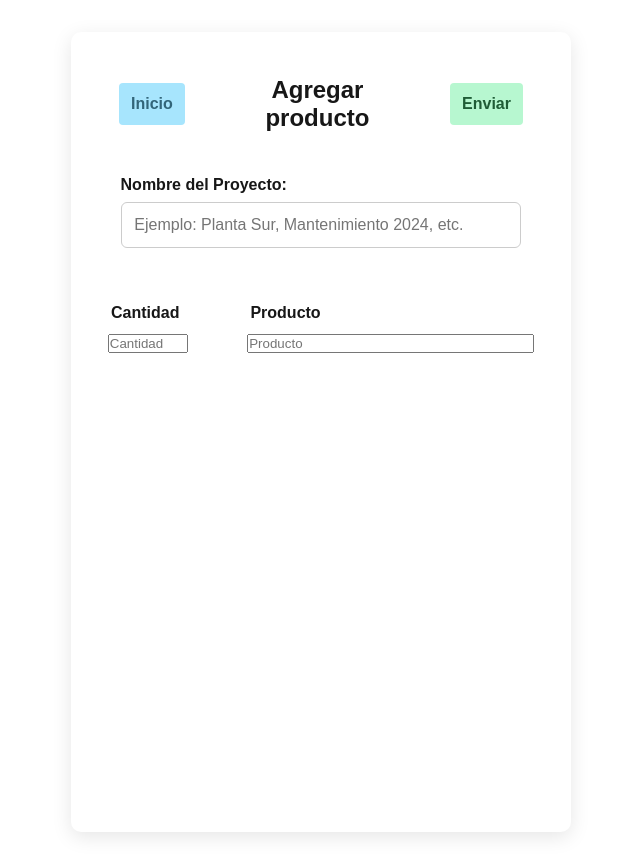
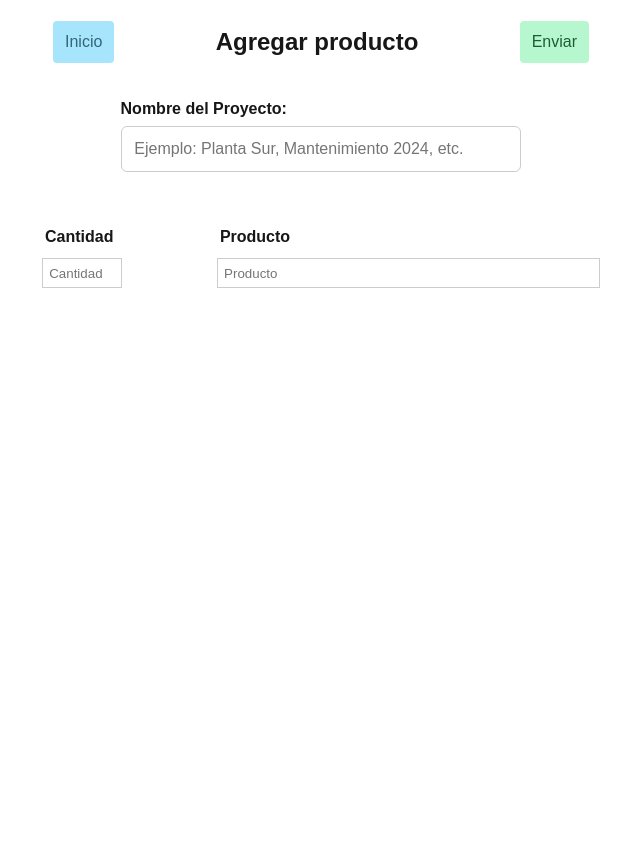
Before and after one commit to Bronocs/agua-mundo-definitivo, a Next.js app: page /agregar in a window 1280 px wide. Shown: the whole page, without its empty margins (319-959 px from the left). After the commit the page ends 800 px from the top, so only its background shows below. Built offline with nearby package versions, Linux system fonts and the light colour scheme.

Commit message:
Improves input field styling
Enhances the appearance of input fields on the "agregar" page by adding padding and a border.

Removes unused CSS rules from Home.module.css, improving code maintainability.

```diff
--- a/pages/agregar.js
+++ b/pages/agregar.js
@@ -101,7 +101,10 @@ export default function Agregar() {
                     onKeyDown={e => {
                       if (e.key === 'Enter') e.target.blur();
                     }}
-                    style={{ width: '80px' }}
+                    style={{ width: '80px',
+                            padding: '0.4rem',
+                            border: '1px solid #ccc'
+                    }}
                   />
                 </td>
                 <td style={{ padding: '0.3rem' }}>
@@ -113,7 +116,10 @@ export default function Agregar() {
                     onKeyDown={e => {
                       if (e.key === 'Enter') e.target.blur();
                     }}
-                    style={{ width: '100%' }}
+                    style={{ width: '100%',
+                             padding: '0.4rem',
+                            border: '1px solid #ccc'
+                    }}
                   />
                 </td>
               </tr>
--- a/styles/Home.module.css
+++ b/styles/Home.module.css
@@ -11,109 +11,6 @@
   min-height: 100vh;
 }
 
-/* Contenedor principal */
-.contenedor {
-  max-width: 500px;
-  margin: 2rem auto;
-  background: #fff;
-  border-radius: 10px;
-  box-shadow: 0 5px 20px rgba(0,0,0,0.10);
-  padding: 2rem;
-}
-
-/* Header y botones (ajusta si ya los tienes) */
-.header2 {
-  display: flex;
-  justify-content: space-between;
-  align-items: center;
-  margin-bottom: 2rem;
-}
-
-.btnAtras2, .btnCerrar2 {
-  background: #b2ebf2;
-  border: none;
-  padding: 0.6rem 1.2rem;
-  border-radius: 6px;
-  cursor: pointer;
-  font-weight: bold;
-}
-
-.btnCerrar2 {
-  background: #8ee28e;
-}
-
-.btnLibre2 {
-  font-size: 1.5rem;
-  text-align: center;
-  flex: 1;
-  margin: 0 1rem;
-}
-
-/* Inputs generales */
-.input {
-  width: 100%;
-  padding: 0.7rem;
-  font-size: 1rem;
-  margin-top: 0.5rem;
-  border-radius: 6px;
-  border: 1px solid #ccc;
-}
-
-/* Tabla de materiales */
-.tablaMateriales {
-  margin-top: 2rem;
-}
-
-.filaHeader {
-  display: flex;
-  font-weight: bold;
-  margin-bottom: 0.5rem;
-}
-
-.fila {
-  display: flex;
-  gap: 1rem;
-  margin-bottom: 0.6rem;
-}
-
-.colCantidad {
-  flex: 0 0 100px;
-  padding-left: 2px;
-}
-
-.colProducto {
-  flex: 1;
-}
-
-.inputTabla {
-  padding: 0.5rem;
-  font-size: 1rem;
-  border-radius: 5px;
-  border: 1px solid #bbb;
-  width: 100%;
-  background: #f8f8f8;
-  transition: border 0.2s;
-}
-
-.inputTabla:focus {
-  border: 1.5px solid #0097a7;
-  background: #e0f7fa;
-}
-
-/* Responsive para móvil */
-@media (max-width: 600px) {
-  .contenedor {
-    padding: 1rem;
-    max-width: 98vw;
-  }
-  .fila, .filaHeader {
-    flex-direction: column;
-    gap: 0.3rem;
-  }
-  .colCantidad, .colProducto {
-    padding-left: 0;
-  }
-}
 
 
 .logo {
```
